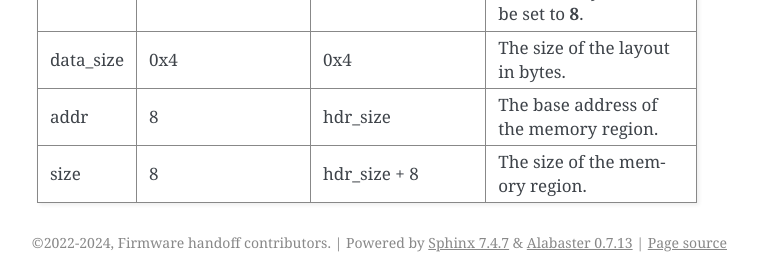
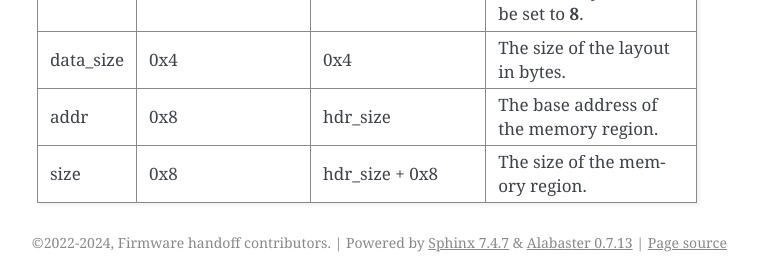
Before and after one commit to FirmwareHandoff/firmware_handoff, a Sphinx documentation site: the page built from source/transfer_list.rst, in a window 1280 px wide and 900 px high, scrolled down 15861 px. Shown: the part 618-897 px from the top of the window, without its empty margins (383-1141 px from the left). Built offline with Sphinx 7.4.7, drawn with Linux system fonts in a browser that asks for light colours.

Commit message:
rw-mem-layout64: convert numbers to hex
Signed-off-by: Harrison Mutai <harrison.mutai@arm.com>

```diff
--- a/source/transfer_list.rst
+++ b/source/transfer_list.rst
@@ -937,13 +937,13 @@ into its memory map during platform setup. If other memory types are required
      - The size of the layout in bytes.
 
    * - addr
-     - 8
+     - 0x8
      - hdr_size
      - The base address of the memory region.
 
    * - size
-     - 8
-     - hdr_size + 8
+     - 0x8
+     - hdr_size + 0x8
      - The size of the memory region.
 
 
```
